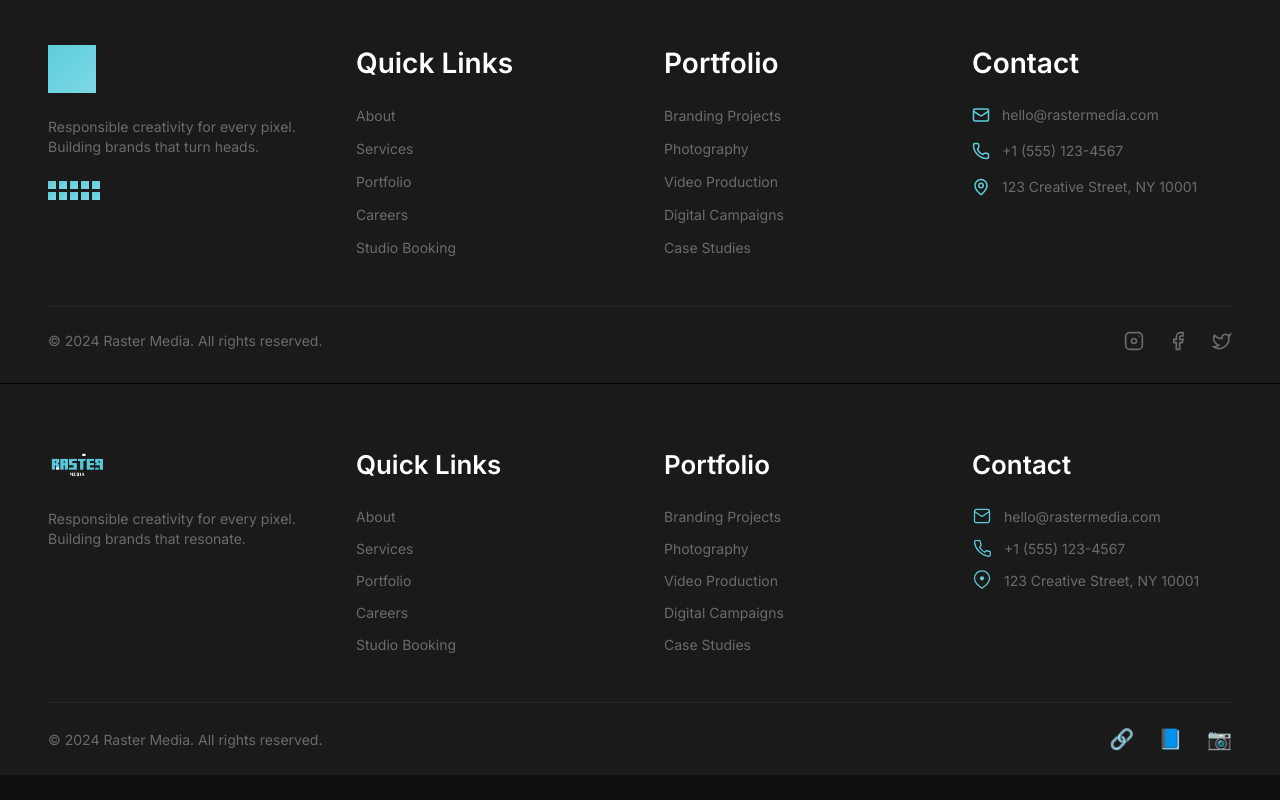
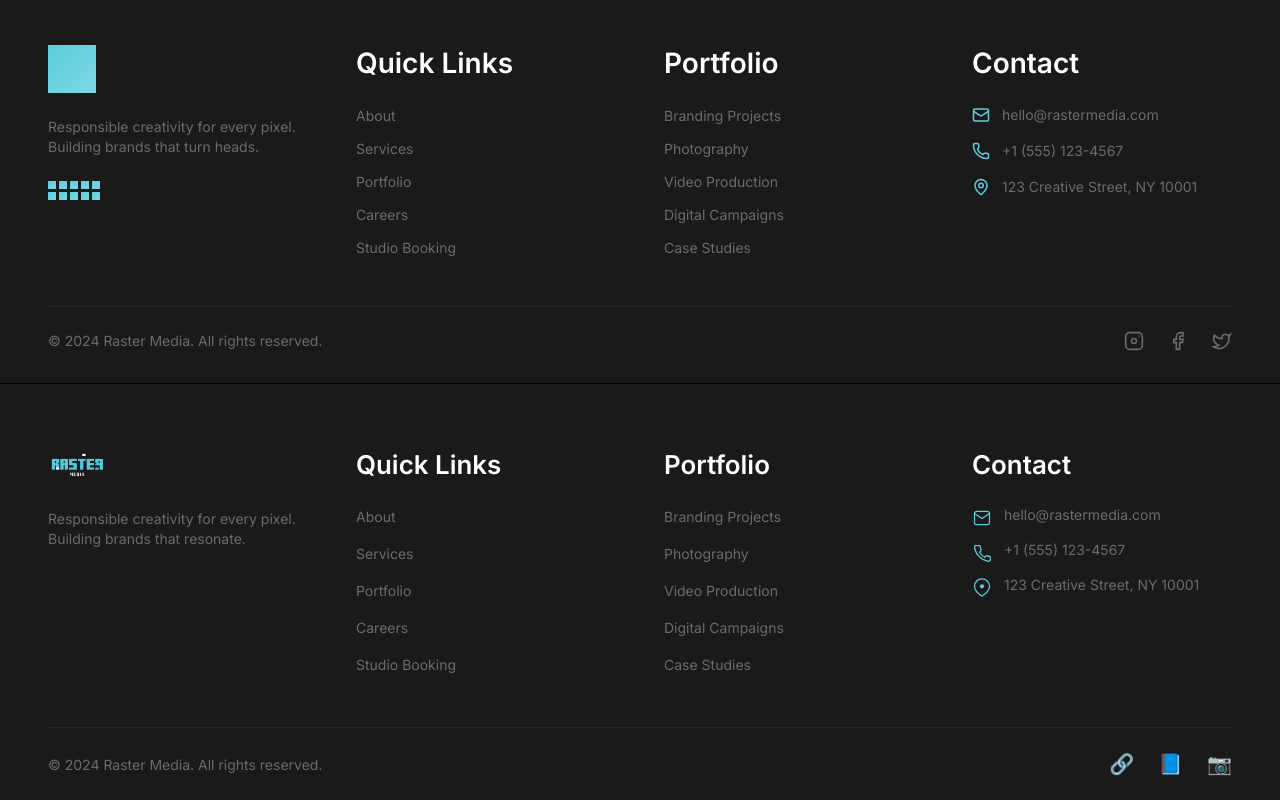
Before and after one commit to Nethmihimasha/rastermedia-test, a Next.js app: page /contact in a window 1280 px wide. Shown: the part 1860-2660 px from the top of the page. Before the commit the page ends 2635 px from the top, so only its background shows below. Built offline with nearby package versions, Linux system fonts and the light colour scheme.

Commit message:
footer hover animation added

```diff
--- a/app/globals.css
+++ b/app/globals.css
@@ -119,6 +119,42 @@ body {
   color: #FFFFFF;
 }
 
+/* Footer link hover animation */
+.footer-link {
+  color: #6B6B6B;
+  text-decoration: none;
+  position: relative;
+  padding-bottom: 6px;
+  transition: color 320ms cubic-bezier(.16,.84,.3,1), transform 320ms cubic-bezier(.16,.84,.3,1);
+  display: inline-block;
+  will-change: transform, color;
+}
+
+.footer-link::after {
+  content: '';
+  position: absolute;
+  left: 0;
+  bottom: 0;
+  height: 2px;
+  width: 0%;
+  background: linear-gradient(90deg, #5DCDDB 0%, #7DD8E5 100%);
+  transition: width 360ms cubic-bezier(.16,.84,.3,1);
+  transform-origin: left center;
+}
+
+.footer-link:hover {
+  color: #FFFFFF;
+  transform: translateX(4px) translateY(-1px);
+}
+
+.footer-link:hover::after {
+  width: 100%;
+}
+
+.footer-link:focus-visible {
+  outline: none;
+  box-shadow: 0 0 0 6px rgba(93,205,219,0.06);
+}
 /* Responsive tweaks */
 @media (max-width: 1200px) {
   header .nav {
--- a/app/layout.js
+++ b/app/layout.js
@@ -76,22 +76,22 @@ function Footer() {
           <div style={styles.footerColumn}>
             <h4 style={styles.footerHeading}>Quick Links</h4>
             <ul style={styles.footerList}>
-              <li><Link href="/about_us" style={styles.footerLink}>About</Link></li>
-              <li><Link href="/services" style={styles.footerLink}>Services</Link></li>
-              <li><Link href="/portfolio" style={styles.footerLink}>Portfolio</Link></li>
-              <li><Link href="/careers" style={styles.footerLink}>Careers</Link></li>
-              <li><Link href="/booking" style={styles.footerLink}>Studio Booking</Link></li>
+              <li><Link href="/about_us" style={styles.footerLink} className="footer-link">About</Link></li>
+              <li><Link href="/services" style={styles.footerLink} className="footer-link">Services</Link></li>
+              <li><Link href="/portfolio" style={styles.footerLink} className="footer-link">Portfolio</Link></li>
+              <li><Link href="/careers" style={styles.footerLink} className="footer-link">Careers</Link></li>
+              <li><Link href="/booking" style={styles.footerLink} className="footer-link">Studio Booking</Link></li>
             </ul>
           </div>
 
           <div style={styles.footerColumn}>
             <h4 style={styles.footerHeading}>Portfolio</h4>
             <ul style={styles.footerList}>
-              <li><Link href="/portfolio/branding" style={styles.footerLink}>Branding Projects</Link></li>
-              <li><Link href="/portfolio/photography" style={styles.footerLink}>Photography</Link></li>
-              <li><Link href="/portfolio/video" style={styles.footerLink}>Video Production</Link></li>
-              <li><Link href="/portfolio/digital" style={styles.footerLink}>Digital Campaigns</Link></li>
-              <li><Link href="/portfolio/cases" style={styles.footerLink}>Case Studies</Link></li>
+              <li><Link href="/portfolio/branding" style={styles.footerLink} className="footer-link">Branding Projects</Link></li>
+              <li><Link href="/portfolio/photography" style={styles.footerLink} className="footer-link">Photography</Link></li>
+              <li><Link href="/portfolio/video" style={styles.footerLink} className="footer-link">Video Production</Link></li>
+              <li><Link href="/portfolio/digital" style={styles.footerLink} className="footer-link">Digital Campaigns</Link></li>
+              <li><Link href="/portfolio/cases" style={styles.footerLink} className="footer-link">Case Studies</Link></li>
             </ul>
           </div>
 
@@ -102,19 +102,19 @@ function Footer() {
                 <span style={styles.icon} aria-hidden="true">
                   <svg width="20" height="20" viewBox="0 0 24 24" fill="none" xmlns="http://www.w3.org/2000/svg" style={{display: 'block'}} focusable="false" aria-hidden="true"><path d="M3 6.5A2.5 2.5 0 015.5 4h13A2.5 2.5 0 0121 6.5v11A2.5 2.5 0 0118.5 20h-13A2.5 2.5 0 013 18.5v-12z" stroke="currentColor" strokeWidth="1.5" strokeLinecap="round" strokeLinejoin="round"/><path d="M3 6.5l9 6 9-6" stroke="currentColor" strokeWidth="1.5" strokeLinecap="round" strokeLinejoin="round"/></svg>
                 </span>
-                <span style={styles.footerLink}>hello@rastermedia.com</span>
+                <span style={styles.footerLink} className="footer-link">hello@rastermedia.com</span>
               </li>
               <li style={styles.contactItem}>
                 <span style={styles.icon} aria-hidden="true">
                   <svg width="20" height="20" viewBox="0 0 24 24" fill="none" xmlns="http://www.w3.org/2000/svg" style={{display: 'block'}} focusable="false" aria-hidden="true"><path d="M22 16.92v3a2 2 0 01-2.18 2A19.86 19.86 0 013 5.18 2 2 0 015 3h3a2 2 0 012 1.72c.12 1.05.37 2.08.74 3.06a2 2 0 01-.45 2.11l-1.2 1.2a16 16 0 006 6l1.2-1.2a2 2 0 012.11-.45c.98.37 2.01.62 3.06.74A2 2 0 0122 16.92z" stroke="currentColor" strokeWidth="1.5" strokeLinecap="round" strokeLinejoin="round"/></svg>
                 </span>
-                <span style={styles.footerLink}>+1 (555) 123-4567</span>
+                <span style={styles.footerLink} className="footer-link">+1 (555) 123-4567</span>
               </li>
               <li style={styles.contactItem}>
                 <span style={styles.icon} aria-hidden="true">
                   <svg width="20" height="20" viewBox="0 0 24 24" fill="none" xmlns="http://www.w3.org/2000/svg" style={{display: 'block'}} focusable="false" aria-hidden="true"><path d="M21 10c0 6-9 12-9 12S3 16 3 10a9 9 0 1118 0z" stroke="currentColor" strokeWidth="1.5" strokeLinecap="round" strokeLinejoin="round"/><circle cx="12" cy="10" r="2.5" fill="currentColor"/></svg>
                 </span>
-                <span style={styles.footerLink}>123 Creative Street, NY 10001</span>
+                <span style={styles.footerLink} className="footer-link">123 Creative Street, NY 10001</span>
               </li>
             </ul>
           </div>
@@ -132,7 +132,6 @@ function Footer() {
     </footer>
   );
 }
-
 const styles = {
   header: {
     position: 'fixed',
```
Also changed, not shown: app/portfolio/portfolio.module.css (+37 -3 lines).
